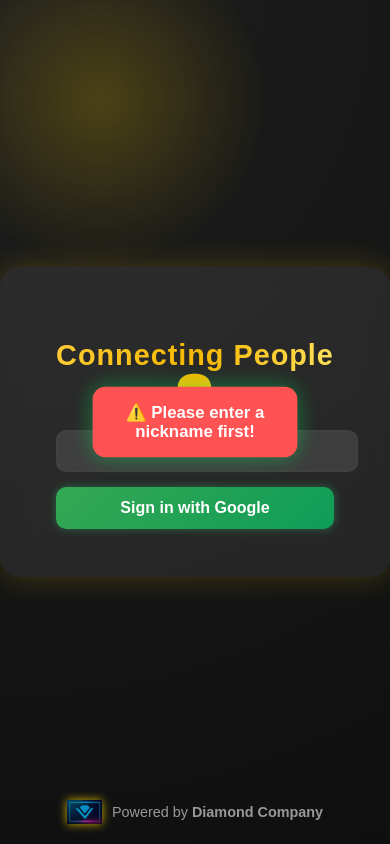
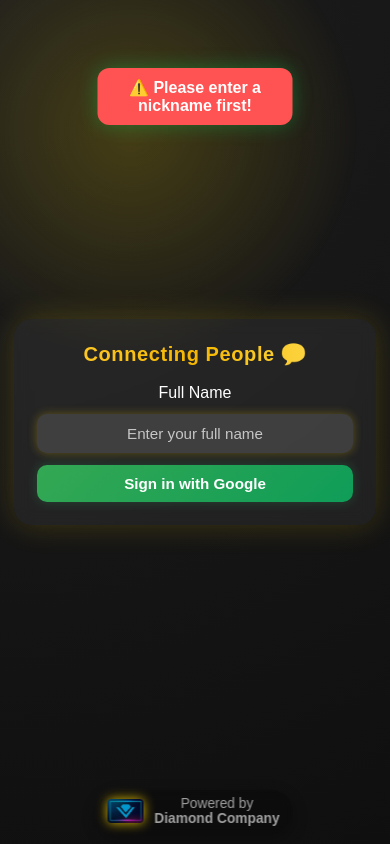
Before and after one commit to Aditya-Soni23/Connecting_People, a plain HTML site: page index.html in a window 390 px wide. Both pictures are taken after a click on the button "Sign in with Google". Drawn offline with Linux system fonts and the light colour scheme.

Commit message:
mobilefix

```diff
--- a/index.html
+++ b/index.html
@@ -1,177 +1,247 @@
 <!DOCTYPE html>
 <html lang="en">
 <head>
-  <meta charset="UTF-8">
+  <meta charset="UTF-8" />
+  <meta name="viewport" content="width=device-width, initial-scale=1" />
   <title>Connecting People - Login</title>
   <style>
+    /* === Global reset & sensible box-sizing === */
+    *, *::before, *::after { box-sizing: border-box; }
+
+    html, body {
+      height: 100%;
+      margin: 0;
+    }
+
     body {
-      margin: 0;
+      position: relative;
       display: flex;
       justify-content: center;
       align-items: center;
-      height: 100vh;
+      flex-direction: column; /* ensures vertical centering + branding positioning below */
+      min-height: 100vh;
       background: radial-gradient(circle at top left, #1e1e1e, #0f0f0f);
       font-family: "Poppins", sans-serif;
-      overflow: hidden;
+      overflow-y: auto;
+      -webkit-font-smoothing: antialiased;
+      color: white;
+      padding: 24px;
+      text-align: center;
     }
 
     /* Animated background glow */
     body::before {
       content: "";
       position: absolute;
-      width: 300px;
-      height: 300px;
-      background: radial-gradient(circle, rgba(255, 215, 0, 0.25), transparent 70%);
-      top: -50px;
-      left: -50px;
+      width: 420px;
+      height: 420px;
+      background: radial-gradient(circle, rgba(255, 215, 0, 0.22), transparent 70%);
+      top: -80px;
+      left: -80px;
       border-radius: 50%;
+      pointer-events: none;
+      filter: blur(6px);
       animation: glow 6s ease-in-out infinite alternate;
+      z-index: 0;
     }
 
     @keyframes glow {
       from { transform: scale(1); opacity: 0.6; }
-      to { transform: scale(1.2); opacity: 0.9; }
+      to   { transform: scale(1.15); opacity: 0.95; }
     }
 
+    /* Login card */
     .login-box {
       position: relative;
-      background: rgba(255, 255, 255, 0.08);
-      padding: 3rem 3.5rem;
-      border-radius: 20px;
-      text-align: center;
-      box-shadow: 0 0 30px rgba(255, 215, 0, 0.2);
-      backdrop-filter: blur(10px);
-      transition: all 0.3s ease;
       z-index: 1;
+      width: min(420px, 100%);
+      background: rgba(255, 255, 255, 0.06);
+      padding: clamp(20px, 4.5vw, 48px);
+      border-radius: 18px;
+      box-shadow: 0 0 30px rgba(255, 215, 0, 0.18);
+      backdrop-filter: blur(8px);
+      transition: transform 0.25s ease, box-shadow 0.25s ease;
+      margin: auto; /* ensures it's centered vertically even if content expands */
     }
 
     .login-box:hover {
-      box-shadow: 0 0 50px rgba(255, 215, 0, 0.35);
-      transform: scale(1.02);
+      transform: translateY(-3px);
+      box-shadow: 0 0 40px rgba(255, 215, 0, 0.28);
     }
 
     h2 {
-      font-size: 1.8rem;
+      font-size: clamp(1.25rem, 3.6vw, 1.9rem);
       background: linear-gradient(90deg, #ffcc33, #f5b700, #ffdf5a);
       -webkit-background-clip: text;
       -webkit-text-fill-color: transparent;
-      letter-spacing: 1px;
-      margin-bottom: 1.5rem;
+      margin: 0 0 18px;
+      letter-spacing: 0.6px;
       font-weight: 700;
     }
 
-    input {
-      padding: 12px;
+    form { display: grid; gap: 12px; align-items: center; }
+
+    input[type="text"] {
+      padding: clamp(10px, 2.8vw, 14px);
       width: 100%;
       border: none;
       border-radius: 10px;
-      background: rgba(255, 255, 255, 0.1);
-      color: white;
+      background: rgba(255,255,255,0.08);
+      color: #fff;
       text-align: center;
       outline: none;
-      font-size: 1rem;
-      transition: all 0.3s ease;
-      box-shadow: inset 0 0 5px rgba(255, 255, 255, 0.05);
+      font-size: clamp(0.95rem, 2.4vw, 1rem);
+      box-shadow: inset 0 0 6px rgba(255,255,255,0.03);
     }
 
-    input:focus {
-      background: rgba(255, 255, 255, 0.15);
-      box-shadow: 0 0 10px rgba(255, 215, 0, 0.4);
+    input[type="text"]::placeholder { color: rgba(255,255,255,0.7); }
+
+    input[type="text"]:focus {
+      background: rgba(255,255,255,0.125);
+      box-shadow: 0 0 10px rgba(255,215,0,0.28);
     }
 
-    button {
-      margin-top: 20px;
-      padding: 12px 20px;
+    .btn {
+      display: inline-block;
+      padding: clamp(10px, 2.6vw, 14px) clamp(14px, 4vw, 18px);
+      border-radius: 10px;
+      font-weight: 700;
+      font-size: clamp(0.95rem, 2.4vw, 1rem);
+      width: 100%;
       border: none;
-      border-radius: 10px;
-      background: linear-gradient(135deg, #ffcc33, #ffb300, #ffdf5a);
-      color: #000;
       cursor: pointer;
-      font-weight: 700;
-      font-size: 1rem;
-      transition: 0.3s;
-      width: 100%;
-      box-shadow: 0 0 15px rgba(255, 204, 51, 0.4);
+      transition: transform 0.15s ease, box-shadow 0.15s ease, filter 0.15s ease;
+      box-shadow: 0 0 14px rgba(255,204,51,0.28);
     }
 
-    button:hover {
-      transform: scale(1.05);
-      box-shadow: 0 0 25px rgba(255, 204, 51, 0.6);
-      filter: brightness(1.1);
-    }
+    .btn:active { transform: translateY(1px); }
 
-    /* Google-style but premium */
     .google-btn {
-      margin-top: 15px;
       background: linear-gradient(135deg, #34a853, #0f9d58);
       color: white;
-      box-shadow: 0 0 10px rgba(50, 200, 120, 0.4);
+      box-shadow: 0 0 12px rgba(50,200,120,0.22);
     }
 
     .google-btn:hover {
-      background: linear-gradient(135deg, #0f9d58, #34a853);
-      box-shadow: 0 0 20px rgba(50, 200, 120, 0.6);
+      filter: brightness(1.03);
+      box-shadow: 0 0 22px rgba(50,200,120,0.35);
     }
 
-    /* ✅ Popup styling */
+    .primary {
+      background: linear-gradient(135deg, #ffcc33, #ffb300, #ffdf5a);
+      color: #000;
+    }
+
     .popup {
       position: fixed;
-      top: 50%;
       left: 50%;
-      transform: translate(-50%, -50%);
+      top: 14%;
+      transform: translateX(-50%) translateY(-10px) scale(0.98);
       background: #00c853;
       color: white;
-      padding: 15px 25px;
+      padding: 12px 18px;
       border-radius: 12px;
-      font-weight: bold;
+      font-weight: 700;
       text-align: center;
       z-index: 9999;
       opacity: 0;
       pointer-events: none;
-      transition: opacity 0.4s ease, transform 0.3s ease;
-      box-shadow: 0 0 20px rgba(0, 255, 100, 0.4);
+      transition: opacity 0.32s ease, transform 0.28s ease;
+      box-shadow: 0 0 20px rgba(0, 255, 100, 0.28);
+      max-width: min(92%, 420px);
+      width: auto;
     }
 
     .popup.show {
       opacity: 1;
-      transform: translate(-50%, -50%) scale(1.05);
+      transform: translateX(-50%) translateY(0) scale(1);
+      pointer-events: auto;
     }
 
-    /* Footer Branding */
     .branding {
-      position: absolute;
-      bottom: 20px;
+      margin-top: 22px;
       display: flex;
       align-items: center;
       gap: 10px;
       color: #bbb;
-      font-size: 0.9rem;
-      opacity: 0.8;
+      font-size: 0.95rem;
+      opacity: 0.85;
+      z-index: 1;
     }
 
     .branding img {
-      width: 35px;
+      width: 36px;
       height: 24px;
-      filter: drop-shadow(0 0 5px gold);
+      object-fit: cover;
+      border-radius: 4px;
+      filter: drop-shadow(0 0 6px gold);
     }
 
+    @media (max-width: 540px) {
+      body { padding: 14px; }
 
+      .branding {
+        position: fixed;
+        left: 50%;
+        transform: translateX(-50%);
+        bottom: 12px;
+        background: rgba(0,0,0,0.25);
+        padding: 6px 10px;
+        border-radius: 999px;
+        font-size: 0.86rem;
+        gap: 8px;
+        box-shadow: 0 6px 18px rgba(0,0,0,0.4);
+        backdrop-filter: blur(6px);
+        margin: 0;
+      }
+
+      .login-box {
+        padding: clamp(18px, 6vw, 34px);
+        width: 100%;
+        margin: auto;
+      }
+
+      .popup {
+        top: 8%;
+        left: 50%;
+        transform: translateX(-50%) translateY(-6px) scale(0.98);
+        padding: 10px 14px;
+      }
+    }
+
+    @media (min-width: 1200px) {
+      body::before { width: 520px; height: 520px; top: -120px; left: -100px; }
+    }
+
+    :focus { outline: 3px solid rgba(255,215,0,0.12); outline-offset: 2px; border-radius: 8px; }
   </style>
+
 </head>
 <body>
+  <div class="login-box" role="region" aria-label="Login box">
+    <h2>Connecting People 💬</h2>
 
-  <div class="login-box">
-    <h2>Connecting People 💬</h2>
-    <input type="text" id="nickname" placeholder="Choose a nickname" maxlength="15" />
-    <br>
-    <button id="joinBtn" class="google-btn">Sign in with Google</button>
+    <!-- Using a simple form for semantics and better mobile keyboard behavior -->
+    <form id="loginForm" onsubmit="return false;">
+      <label for="nickname" class="visually-hidden">Full Name</label>
+      <input
+        id="nickname"
+        name="nickname"
+        type="text"
+        placeholder="Enter your full name"
+        maxlength="15"
+        aria-label="Choose a nickname"
+        autocomplete="nickname"
+      />
+      <button id="joinBtn" class="btn google-btn" type="button">Sign in with Google</button>
+    </form>
   </div>
 
-  <!-- ✅ Popup + Sound -->
-  <div id="popup" class="popup"></div>
+  <!-- Popup + Sound -->
+  <div id="popup" class="popup" role="status" aria-live="polite"></div>
   <audio id="popupSound" src="coin.mp3" preload="auto"></audio>
 
-  <div class="branding">
+  <div class="branding" aria-hidden="true">
     <img src="diamond.jpg" alt="Diamond Logo">
     <span>Powered by <strong>Diamond Company</strong></span>
   </div>
@@ -205,7 +275,6 @@
     const db = getDatabase(app);
     const provider = new GoogleAuthProvider();
 
-    // ✅ Popup utility
     function showPopup(message, color = "#00c853") {
       const popup = document.getElementById("popup");
       const sound = document.getElementById("popupSound");
@@ -218,10 +287,13 @@
     }
 
     const joinBtn = document.getElementById("joinBtn");
-
     joinBtn.addEventListener("click", async () => {
-      const nickname = document.getElementById("nickname").value.trim();
-      if (!nickname) return showPopup("⚠️ Please enter a nickname first!", "#ff5252");
+      const nicknameInput = document.getElementById("nickname");
+      const nickname = nicknameInput.value.trim();
+      if (!nickname) {
+        nicknameInput.focus();
+        return showPopup("⚠️ Please enter a nickname first!", "#ff5252");
+      }
 
       try {
         const result = await signInWithPopup(auth, provider);
@@ -243,6 +315,7 @@
         const nickRef = ref(db, "users/" + nickname);
         const nickSnap = await get(nickRef);
         if (nickSnap.exists()) {
+          nicknameInput.focus();
           return showPopup("❌ Nickname already taken!", "#ff5252");
         }
 
@@ -264,10 +337,17 @@
         setTimeout(() => {
           window.location.href = `chatroom.html?nick=${encodeURIComponent(nickname)}`;
         }, 1500);
-
       } catch (err) {
         console.error(err);
-        showPopup("⚠️ Login failed: " + err.message, "#ff5252");
+        showPopup("⚠️ Login failed: " + (err.message || "Unknown"), "#ff5252");
+      }
+    });
+
+    // Optional: press Enter to trigger the button
+    document.getElementById("nickname").addEventListener("keydown", (e) => {
+      if (e.key === "Enter") {
+        e.preventDefault();
+        joinBtn.click();
       }
     });
   </script>
--- a/style.css
+++ b/style.css
@@ -1,3 +1,4 @@
+/* === DESKTOP STYLES (your original code preserved) === */
 body {
   margin: 0;
   font-family: 'Poppins', sans-serif;
@@ -44,7 +45,7 @@ body {
 }
 
 #nicknameDisplay {
-  color: #f5c542; /* smooth gold tone */
+  color: #f5c542;
   background: linear-gradient(90deg, #ffcc33, #f5b700, #ffdd55);
   -webkit-background-clip: text;
   -webkit-text-fill-color: transparent;
@@ -54,7 +55,6 @@ body {
   transition: all 0.3s ease;
 }
 
-/* optional hover animation for subtle shine */
 #nicknameDisplay:hover {
   background-position: 200% center;
   filter: brightness(1.2);
@@ -69,7 +69,6 @@ body {
   position: relative;
 }
 
-/* Header */
 .chat-header {
   display: flex;
   justify-content: space-between;
@@ -78,7 +77,7 @@ body {
   padding: 10px;
   font-size: 18px;
 }
-/* Chat messages container */
+
 #chatMessages {
   position: relative;
   flex: 1;
@@ -90,20 +89,13 @@ body {
   background: #121212;
 }
 
-
-/* Message bubbles */
 .message {
   margin: 6px 0;
   display: flex;
 }
 
-.message.sent {
-  justify-content: flex-end;
-}
-
-.message.received {
-  justify-content: flex-start;
-}
+.message.sent { justify-content: flex-end; }
+.message.received { justify-content: flex-start; }
 
 .bubble {
   max-width: 60%;
@@ -150,9 +142,6 @@ body {
   100% { transform: scale(1); box-shadow: 0 0 10px rgba(0,198,255,0.4); }
 }
 
-
-
-/* Chat input (fixed bottom) */
 .chat-input {
   display: flex;
   border-top: 1px solid #333;
@@ -182,15 +171,14 @@ body {
   transition: 0.3s;
 }
 
-.chat-input button:hover {
-  opacity: 0.8;
-}
+.chat-input button:hover { opacity: 0.8; }
+
 .button-container {
   display: flex;
   align-items: center;
-  justify-content: center; /* or flex-end if you want them on the right */
-  gap: 15px; /* space between buttons */
-  margin-top: 20px; /* optional */
+  justify-content: center;
+  gap: 15px;
+  margin-top: 20px;
 }
 
 #shop {
@@ -222,9 +210,8 @@ body {
   transition: 0.3s;
 }
 
-#logoutBtn:hover {
-  opacity: 0.8;
-}
+#logoutBtn:hover { opacity: 0.8; }
+
 #voiceChatBtn {
   background: linear-gradient(135deg, #ff9a00, #ff3d00);
   border: none;
@@ -241,7 +228,6 @@ body {
   box-shadow: 0 0 10px rgba(0, 255, 204, 0.4);
 }
 
-/* SHOP MODAL STYLING */
 .modal {
   display: none;
   position: fixed;
@@ -300,6 +286,7 @@ body {
   from { opacity: 0; transform: scale(0.95); }
   to { opacity: 1; transform: scale(1); }
 }
+
 #closeShop {
   margin-top: 25px;
   background: linear-gradient(135deg, #ffcc33, #ffb300, #ffdf5a);
@@ -318,7 +305,7 @@ body {
   filter: brightness(1.1);
   box-shadow: 0 6px 20px rgba(255, 204, 51, 0.6);
 }
-/* --- Branding Footer --- */
+
 .branding {
   position: fixed;
   bottom: 15px;
@@ -358,13 +345,99 @@ body {
   color: transparent;
 }
 
-@keyframes glowPulse {
-  0%, 100% { filter: drop-shadow(0 0 6px #00ffff); }
-  50% { filter: drop-shadow(0 0 12px #00ffff); }
-}
 .msg-time {
   font-size: 0.75em;
   color: rgb(0, 0, 0);
   margin-top: 4px;
   text-align: right;
 }
+
+/* ========================================================== */
+/* 📱 MOBILE RESPONSIVE DESIGN */
+/* ========================================================== */
+@media (max-width: 768px) {
+  body {
+    height: auto;
+    align-items: flex-start;
+  }
+
+  .chat-container {
+    flex-direction: column;
+    width: 100%;
+    height: 100vh;
+    border: none;
+    border-radius: 0;
+  }
+
+  .users-panel {
+    position: fixed;
+    top: 0;
+    left: -100%;
+    width: 75%;
+    height: 100%;
+    background: #111;
+    z-index: 1000;
+    transition: left 0.3s ease;
+    border-right: 2px solid #333;
+    box-shadow: 5px 0 15px rgba(0,0,0,0.5);
+  }
+
+  .users-panel.show-users {
+    left: 0;
+  }
+
+  #toggleUsersBtn {
+    display: block;
+    position: fixed;
+    top: 15px;
+    right: 10px;
+    z-index: 1100;
+    background: #ffcc00;
+    border: none;
+    padding: 5px;
+    border-radius: 50%;
+    font-size: 20px;
+    cursor: pointer;
+    box-shadow: 0 0 10px rgba(255, 255, 0, 0.5);
+  }
+
+  .chat-header {
+    flex-direction: column;
+    gap: 8px;
+    padding: 12px;
+    text-align: center;
+  }
+
+  .button-container {
+    flex-wrap: wrap;
+    justify-content: center;
+    gap: 8px;
+  }
+
+  .button-container button {
+    flex: 1;
+    min-width: 90px;
+  }
+
+  .chat-input {
+    flex-direction: column;
+    gap: 8px;
+    padding: 8px;
+  }
+
+  .chat-input input {
+    margin-right: 0;
+  }
+
+  .branding {
+    position: static;
+    margin-top: 10px;
+    justify-content: center;
+  }
+}
+/* Hide branding on mobile */
+@media (max-width: 768px) {
+  .branding {
+    display: none !important;
+  }
+}
```
Also changed, not shown: chatroom.html (+9 -9 lines), main.js (+12 -16 lines).
